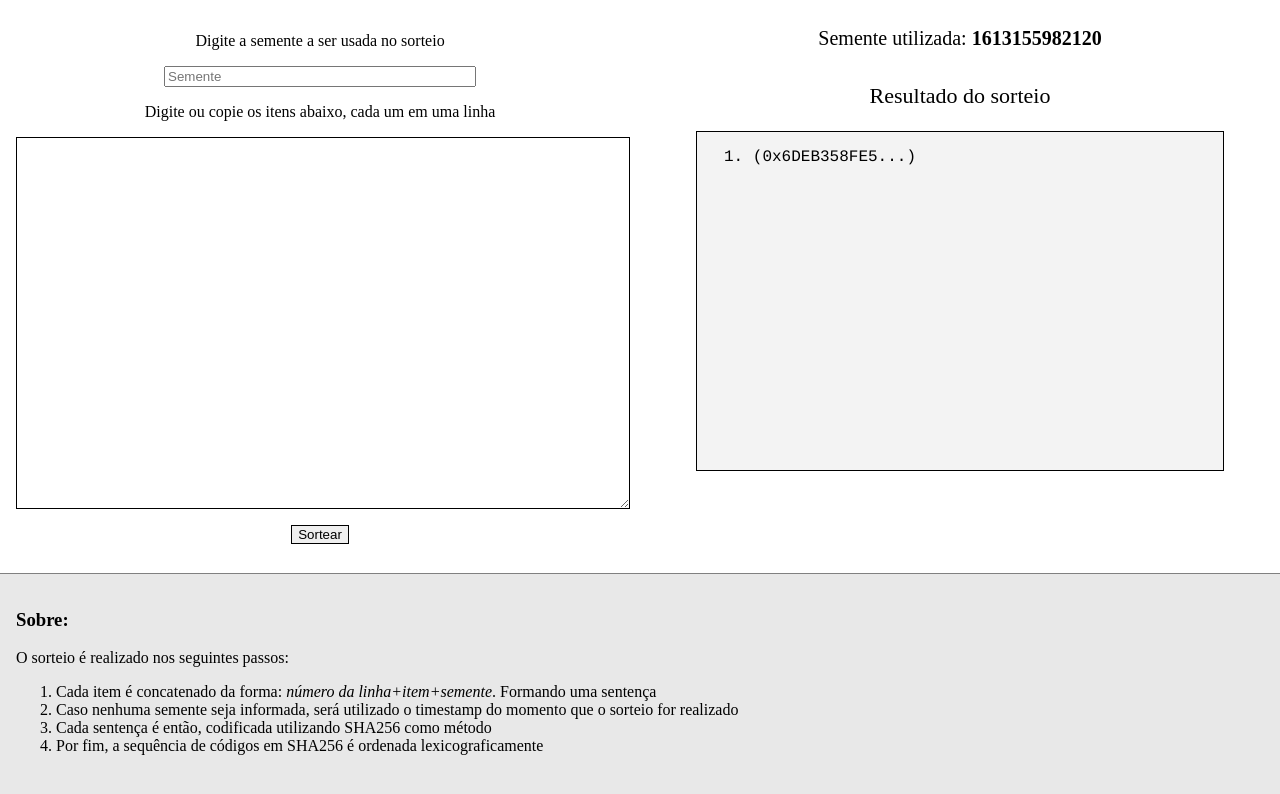
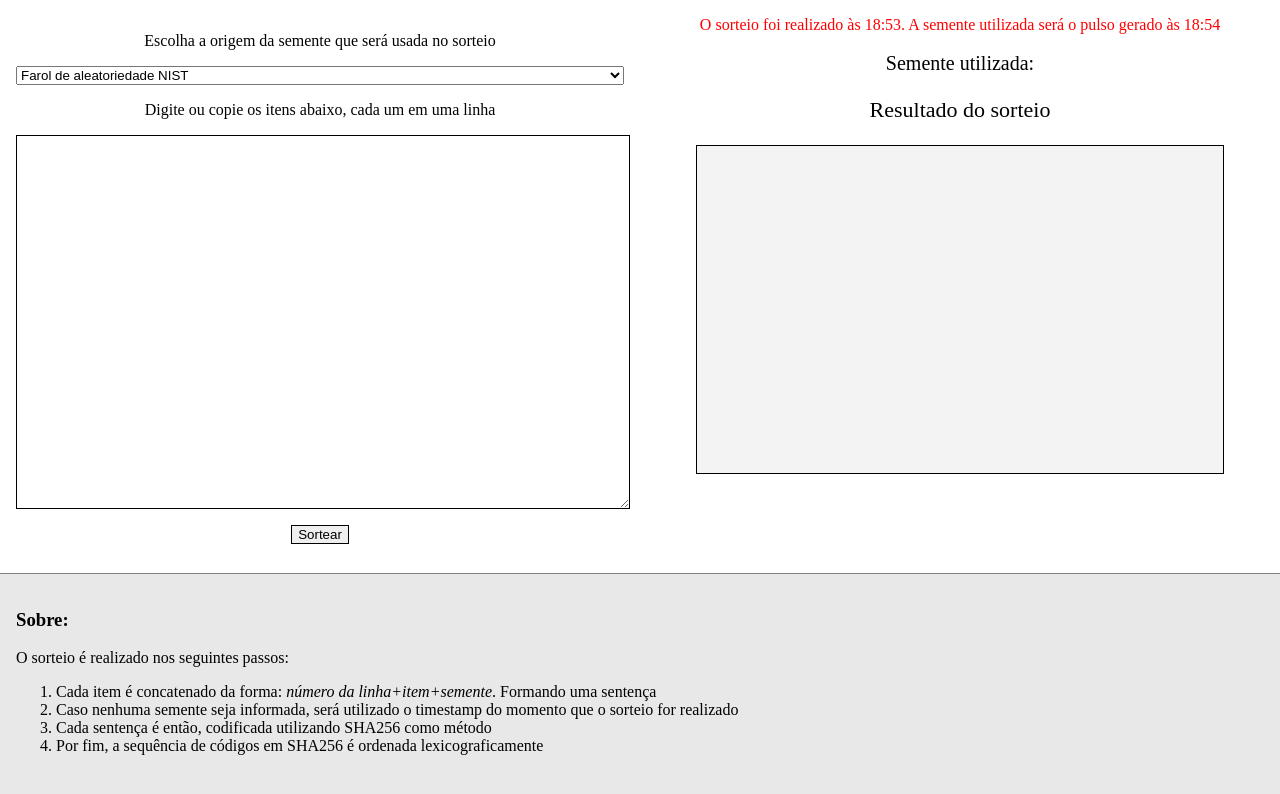
Before and after one commit to VLamartine/monografia, a plain HTML site: page index.html in a window 1280 px wide. Both pictures are taken after a click on the button "Sortear". Drawn offline with Linux system fonts and the light colour scheme.

Commit message:
Added option to use randomness beacons as seed

```diff
--- a/index.html
+++ b/index.html
@@ -9,17 +9,28 @@
   <body>
     <div class="data divisory">
       <form class="form">
-        <p class="ta-center">Digite a semente a ser usada no sorteio</p>
-        <input id="seed" class="w-50 m-auto" type="text" placeholder="Semente">
+        <p class="ta-center">Escolha a origem da semente que será usada no sorteio</p>
+        <select id="seedOrigin" onchange="handleSeedOriginChange(this)">
+          <option value="nist" selected>Farol de aleatoriedade NIST</option>
+          <option value="uchile">Farol de aleatoriedade Universidade do Chile</option>
+          <option value="inmetro">Farol de aleatoriedade INMETRO</option>
+          <option value="user">Inserir manualmente</option>
+        </select>
+        <label for="seed" id="seed_label" class="seed_label display-none">
+          Inserir semente
+          <input id="seed" class="w-50 m-auto" type="text" placeholder="Semente">
+        </label>
         <p class="ta-center">
           Digite ou copie os itens abaixo, cada um em uma linha
         </p>
-        <textarea id="items" style="width: 100%; height: 80%;" class="m-auto border"></textarea>
+        <textarea id="items" class="items_input" class="m-auto border"></textarea>
         <button type="button" onclick="shuffle()" class="shuffle border">Sortear</button>
       </form>
     </div>
     <div class="results ta-center">
-      <span class="seed m-auto">Semente utilizada: <b id="baseSeed"></b></span>
+      <span class="msg display-none" id="msg"></span>
+      <br>
+      <span class="seed m-auto">Semente utilizada: <br><b id="baseSeed" style="word-break: break-all;"></b></span>
       <div class="result-list-div ta-center" >
         <p style="font-size: 22px;">Resultado do sorteio</p>
         <ol id="resultList" class="ta-left results-list display-none">
--- a/index.js
+++ b/index.js
@@ -1,5 +1,34 @@
+const urls = {
+  nist: 'https://beacon.nist.gov/beacon/2.0/pulse/time/previous/',
+  inmetro: 'https://beacon.inmetro.gov.br/beacon/2.0/pulse/time/previous/',
+  uchile: 'https://random.uchile.cl/beacon/2.0/pulse/time/previous/',
+}
 const shuffle = async () => {
-  const seed = document.getElementById('seed').value || Date.now();
+  const seedOrigin = document.getElementById("seedOrigin").value;
+  let seed;
+  if(seedOrigin === 'user'){
+    seed = document.getElementById('seed').value || Date.now();
+  } else {
+    const timestampShuffle = Date.now();
+    const timestampPulse = timestampShuffle + 60000;
+    const url = urls[seedOrigin] + timestampPulse;
+    const dateShuffle = new Date(timestampShuffle);
+    const datePulse = new Date(timestampPulse);
+
+    const msg = `O sorteio foi realizado às ${dateShuffle.getHours()}:${dateShuffle.getMinutes()}.
+      A semente utilizada será o pulso gerado às ${datePulse.getHours()}:${datePulse.getMinutes()}
+    `
+
+    const msgElemnt = document.getElementById('msg');
+    msgElemnt.classList.remove('display-none');
+    msgElemnt.textContent = msg;
+    await wait(60000);
+
+    const response = await fetch(url);
+    const pulse = (await response.json()).pulse;
+    seed = pulse.outputValue;
+
+  }
   const items = document.getElementById('items').value.split('\n');
 
   const hashedItems = await Promise.all(items.map(async (item, i) => {
@@ -42,3 +71,15 @@ const sha256 = async (message) => {
   const hashHex = hashArray.map(b => ('00' + b.toString(16)).slice(-2)).join('');
   return hashHex;
 }
+
+const handleSeedOriginChange = (element) => {
+  if(element.value === 'user'){
+    document.getElementById('seed_label').classList.remove('display-none');
+  } else {
+    document.getElementById('seed_label').classList.add('display-none');
+  }
+}
+
+const wait = (ms) => {
+  return new Promise(resolve => setTimeout(resolve, ms))
+}
--- a/style.css
+++ b/style.css
@@ -31,6 +31,9 @@ body {
   text-align: center;
 }
 
+.seed_label {
+  margin-top: 1rem;
+}
 div {
   padding: 1em;
 }
@@ -46,6 +49,14 @@ div {
 
 .divisory {
   border-bottom: 1px solid gray;
+}
+
+.items_input {
+  border: 1px solid;
+}
+
+.msg {
+  color: red;
 }
 
 .shuffle {
@@ -93,6 +104,10 @@ div {
     width: 50%;
   }
 
+  .items_input {
+    width: 100%;
+    height: 80%;
+  }
   .results {
     display: flex;
     flex-direction: column;
```
